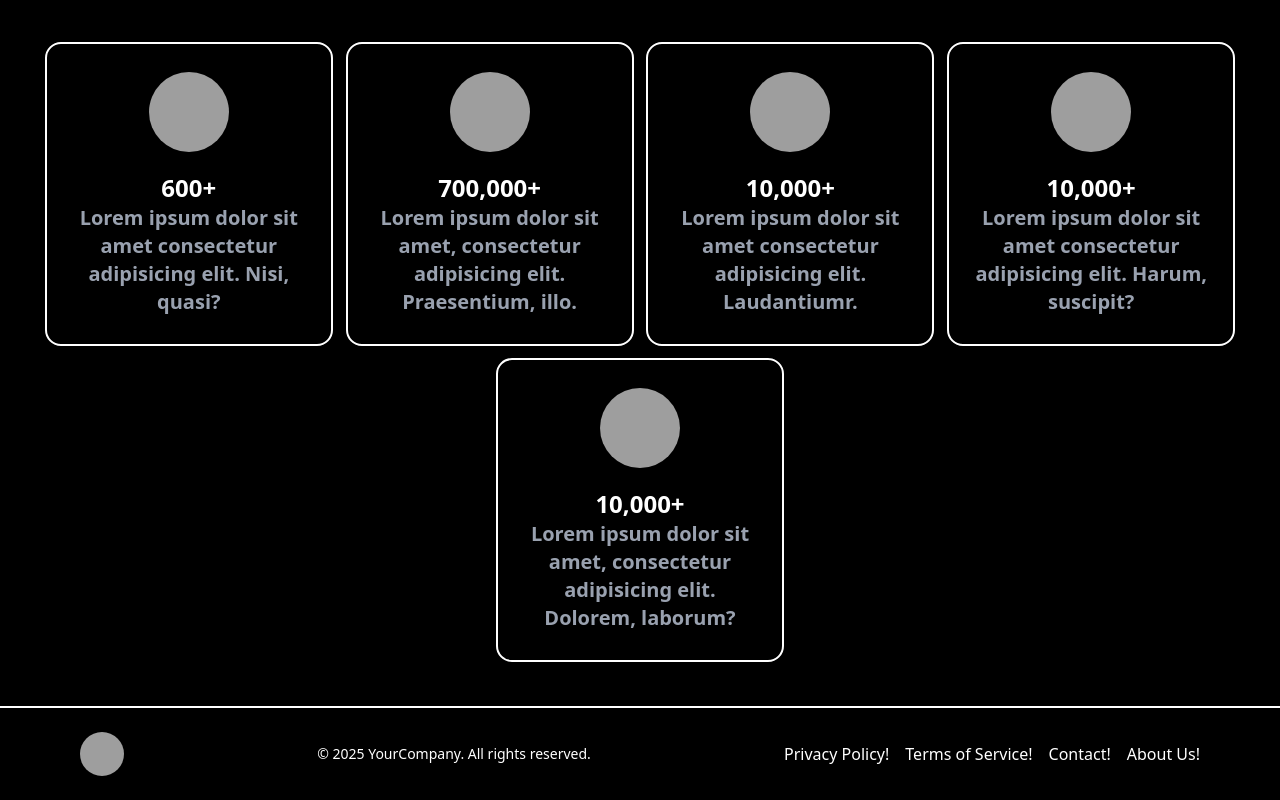
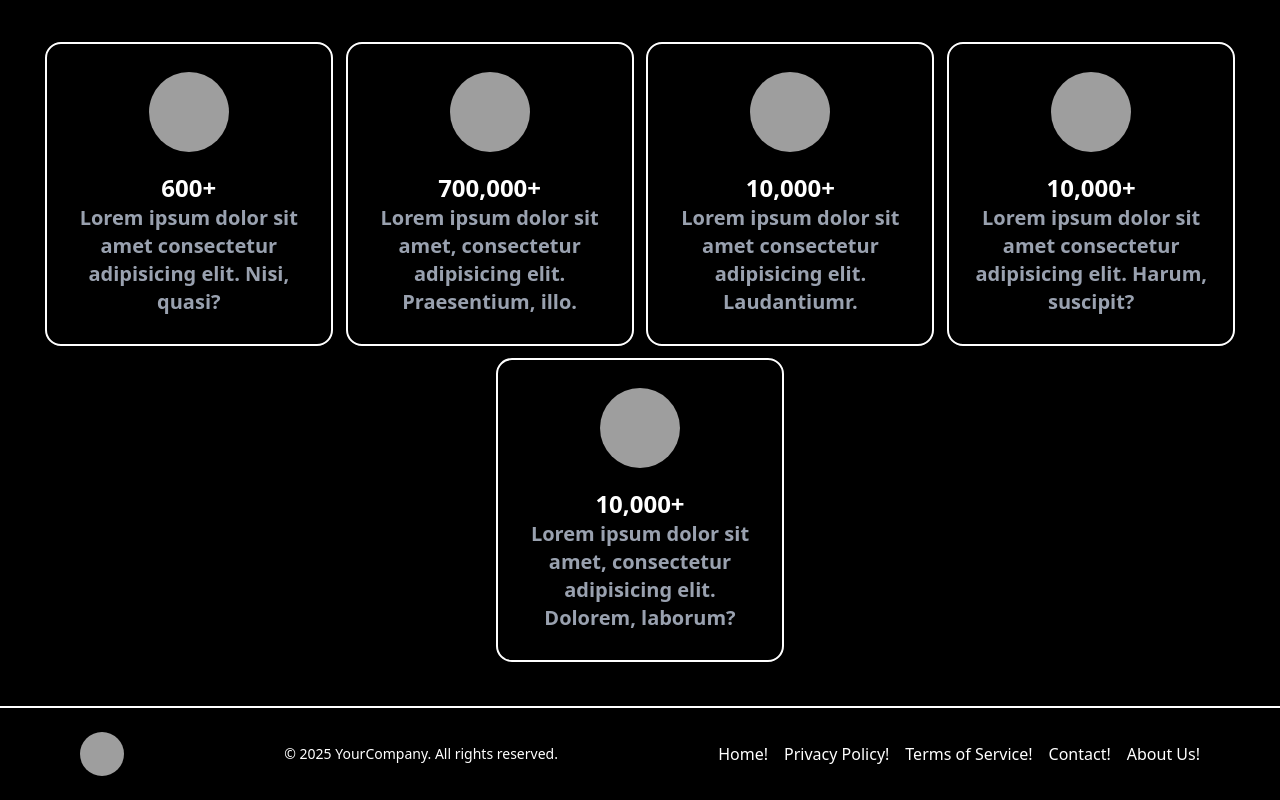
Before and after one commit to vedant-rmgd/Tailwind-Demo, a React (Vite) app: page / in a window 1280 px wide. Shown: the part 912-1712 px from the top of the page. Built offline with nearby package versions, Linux system fonts and the light colour scheme; grey boxes are pictures that could not be loaded.

Commit message:
add home in footer

```diff
--- a/src/Footer.jsx
+++ b/src/Footer.jsx
@@ -14,6 +14,9 @@ function Footer() {
           </div>
           <p class="text-sm">&copy; 2025 YourCompany. All rights reserved.</p>
           <div class="flex space-x-4 mt-4 md:mt-0">
+            <a href="#" class="hover:underline">
+              Home!
+            </a>
             <a href="#" class="hover:underline">
               Privacy Policy!
             </a>
```
